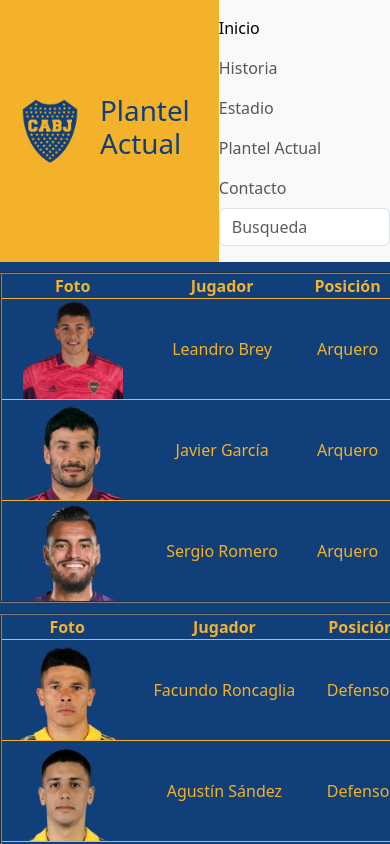
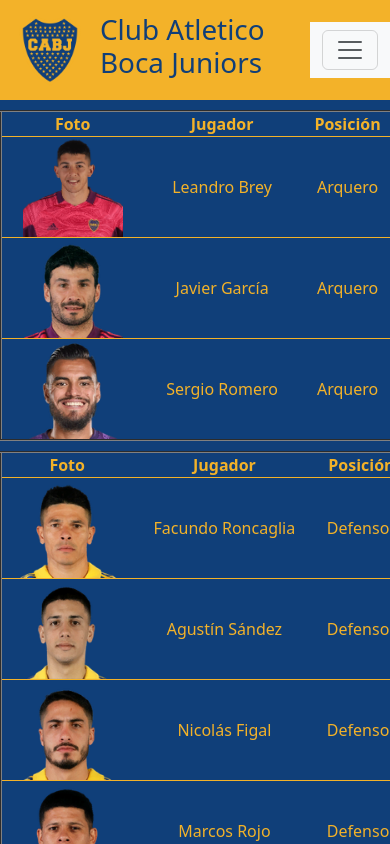
Before and after one commit to fedelatorre19/PreEntrega2-Latorre, a plain HTML site: page Pages/plantelactual.html in a window 390 px wide. Shown: the top 844 px of the page. Drawn offline with nearby package versions, Linux system fonts and the light colour scheme.

Commit message:
entrega2-vf

```diff
--- a/Pages/plantelactual.html
+++ b/Pages/plantelactual.html
@@ -12,11 +12,16 @@
 <body>
 	<header>
         <img class="pequeña" src="../Img/Escudo.png" alt="Escudo CABJ">
-        <h1 >Plantel Actual</h1>
+            <h1 >Club Atletico Boca Juniors</h1>
                <nav class="navbar navbar-expand-lg bg-body-tertiary">
+                      <div class="container-fluid">
+                          <button class="navbar-toggler" type="button" data-bs-toggle="collapse" data-bs-target="#navbarSupportedContent" aria-controls="navbarSupportedContent" aria-expanded="false" aria-label="Toggle navigation">
+                                <span class="navbar-toggler-icon"></span>
+                          </button>
+                      <div class="collapse navbar-collapse" id="navbarSupportedContent">
                           <ul class="navbar-nav me-auto mb-2 mb-lg-0">
                               <li>
-                               <a class="nav-link active" href="../index.html">
+                           <a	a class="nav-link active" href="../index.html">
                           Inicio
                             </a>
                               </li>
@@ -41,9 +46,9 @@
                        <form>
                            <input class="form-control" placeholder="Busqueda">
                         </form>
-                      </ul>
+                      </div>
+                  </div>
                 </nav>
-
     </header>
     <table border="2" class="tabla">
         <tr> <th>Foto</th> <th>Jugador</th>  <th>Posición</th>	 <th>N°</th>	<th>Edad</th> <th>Altura</th>
@@ -69,7 +74,7 @@
             <td><img class="pequeña"  src="../Img/sandez.webp" alt="Sandez"></td><td>Agustín Sández</td> <td>Defensor</td> <td>3</td> <td>22</td> <td>1,82</td>
         </tr>
         <tr>
-            <td><img class="pequeña"  src="../img/Figal.webp" alt="Figal"></td><td>Nicolás Figal</td> <td>Defensor</td> <td>4</td> <td>28</td> <td>1,80</td>
+            <td><img class="pequeña"  src="../Img/Figal.webp" alt="Figal"></td><td>Nicolás Figal</td> <td>Defensor</td> <td>4</td> <td>28</td> <td>1,80</td>
         </tr>
         <tr>
             <td><img class="pequeña"  src="../Img/Rojo.webp" alt="Rojo"></td><td>Marcos Rojo</td> <td>Defensor</td> <td>6</td> <td>32</td> <td>1,86</td>
```
Also changed, not shown: Pages/contacto.html (+9 -4 lines), Pages/estadio.html (+9 -4 lines), Pages/historia.html (+9 -4 lines). Lines whose indentation alone changed are shown as unchanged.
